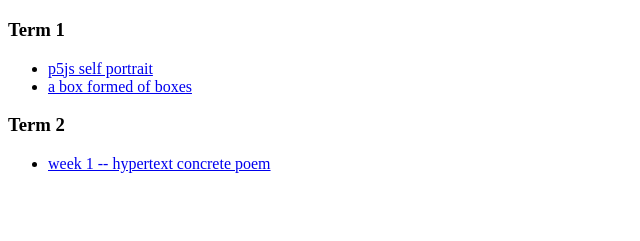
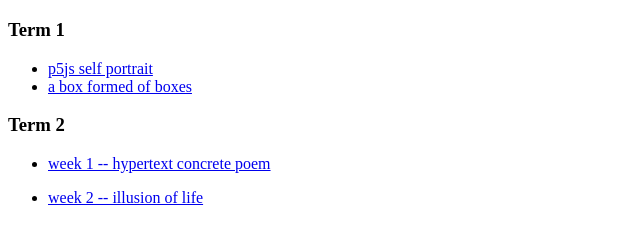
Before and after one commit to jayvock/wcc-portfolio, a plain HTML site: page index.html in a window 1280 px wide. Shown: the part 61-302 px from the top of the page, without its empty margins (0-640 px from the left). Drawn offline with Linux system fonts and the light colour scheme.

Commit message:
Adding week 2

```diff
--- a/index.html
+++ b/index.html
@@ -35,6 +35,10 @@
                 <a href="/ConcretePoem">week 1 -- hypertext concrete poem</a>
             </li>
         </ul>
-
+        <ul>
+            <li>
+                <a href="/wcc-illusion-of-life">week 2 -- illusion of life</a>
+            </li>
+        </ul>
     </body>
 </html>
```
